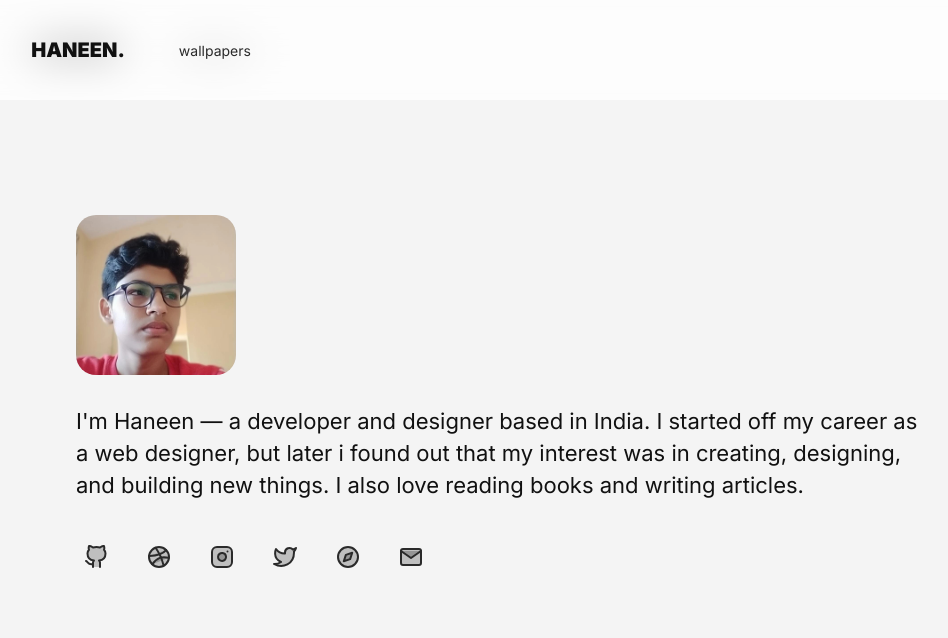
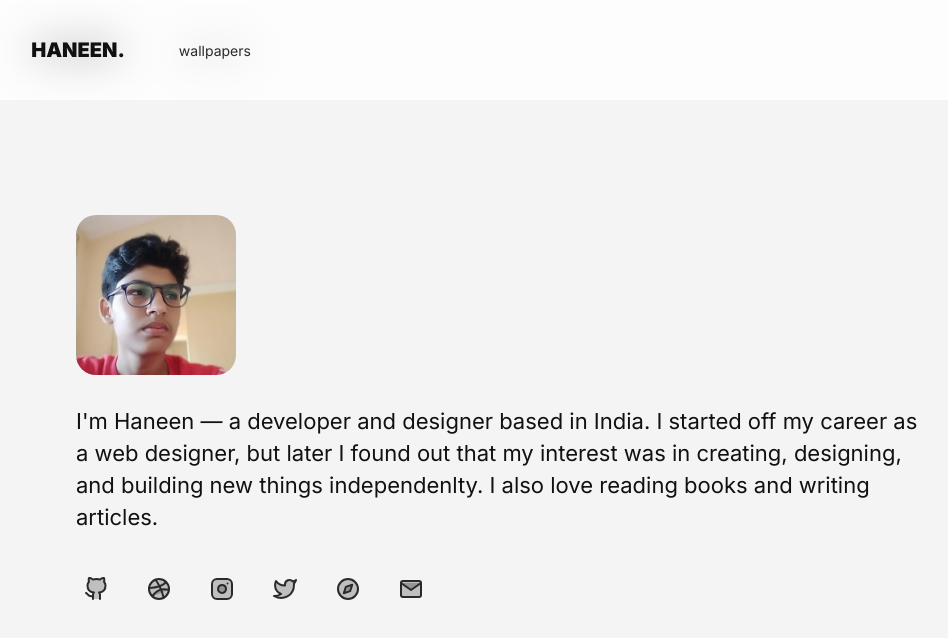
Before and after one commit to haneenmahd/haneenmahd.github.io, a React (Vite) app: page / in a window 1280 px wide. Shown: the top 638 px of the page, without its empty margins (52-1000 px from the left). Built offline with nearby package versions, Linux system fonts and the light colour scheme.

Commit message:
Update landing paragraph

```diff
--- a/src/components/Main.jsx
+++ b/src/components/Main.jsx
@@ -36,9 +36,9 @@ export default class Main extends Component {
           <Image src={Avatar} alt="My Avatar" width="20vmin" rounded />
           <LandingParagraph>
             I'm Haneen — a developer and designer based in India. I started off
-            my career as a web designer, but later i found out that my interest
-            was in creating, designing, and building new things. I also love
-            reading books and writing articles.
+            my career as a web designer, but later I found out that my interest
+            was in creating, designing, and building new things independenlty. I
+            also love reading books and writing articles.
           </LandingParagraph>
 
           <Links />
```
